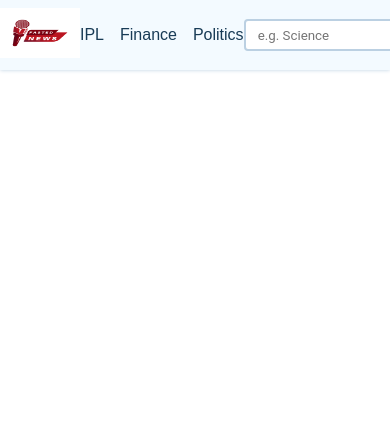
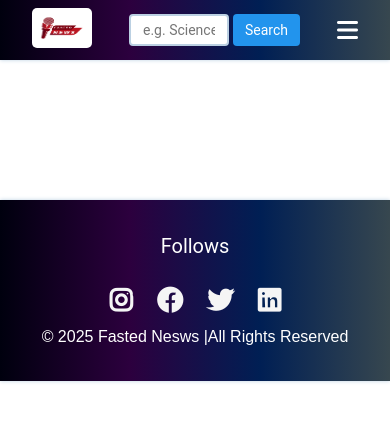
Before and after one commit to Rahul-dev02/News-Website, a plain HTML site: page index.html in a window 390 px wide. Drawn offline with Linux system fonts and the light colour scheme; no server answers; a web font is replaced by a local one.

Commit message:
footer&make-Responsive

```diff
--- a/index.html
+++ b/index.html
@@ -6,6 +6,8 @@
     <meta name="viewport" content="width=device-width, initial-scale=1.0">
     <title>News App</title>
     <link rel="stylesheet" href="style.css">
+    <link rel="shortcut icon" href="assets/fav-icon.png" type="image/x-icon">
+    <link href="https://cdnjs.cloudflare.com/ajax/libs/font-awesome/6.0.0/css/all.min.css" rel="stylesheet">
 </head>
 <body>
 
@@ -20,11 +22,16 @@
                     <li class="hover-link nav-item" id="finance" onclick="onNavItemClick('finance')">Finance</li>
                     <li class="hover-link nav-item" id="politics" onclick="onNavItemClick('politics')">Politics</li>
                 </ul>
+
             </div>
+
+
+
             <div class="search-bar flex">
                 <input id="search-text" type="text" class="news-input" placeholder="e.g. Science">
                 <button id="search-button" class="search-button">Search</button>
             </div>
+            <div id="menu-btn" class="fas fa-bars"></div>
         </div>
     </nav>
 
@@ -48,6 +55,26 @@
         </div>
     </template>
 
+    <footer >
+        <div class="container">
+
+     <div class="fot">
+    <p >Follows</p>
+
+    <div class="share">
+     <a href="#"><i class="fab fa-instagram icon"></i></a>
+     <a href="#"><i class="fab fa-facebook"></i></a>
+     <a href="#"><i class="fab fa-twitter"></i></a>
+     <a href="#"><i class="fab fa-linkedin"></i></a>
+
+    </div>
+<div >
+    <span>&copy; 2025 Fasted Nesws |All Rights Reserved</span>
+</div>
+
+</div>
+    </footer>
+
     <script src="script.js"></script>
 </body>
 </html>
--- a/script.js
+++ b/script.js
@@ -1,6 +1,22 @@
 const API_KEY= "be8947efbd8f41b19cd11edc35bca30a";
 
 const url ="https://newsapi.org/v2/everything?q=";
+
+const  navlinks=document.querySelector(".main-nav .nav-links");
+const menuBtn=document.getElementById("menu-btn")
+
+
+menuBtn.addEventListener("click",()=>{
+    console.log(1)
+    navlinks.classList.toggle("active")
+})
+
+
+
+
+
+
+
 
 window.addEventListener("load", () => fetchNews("India"));
 
--- a/style.css
+++ b/style.css
@@ -12,6 +12,32 @@
     --accent-color: #2294ed;
     --accent-color-dark: #1d69a3;
 }
+
+html {
+    scrollbar-color: green #f4f4f4; /* thumb color track color */
+    scrollbar-width: thin; /* scrollbar width (thin, auto, none) */
+  }
+
+::-webkit-scrollbar {
+    width: 12px;
+
+  }
+
+  ::-webkit-scrollbar-track {
+    background: #f4f4f4;
+    border-radius: 5px;
+  }
+
+
+  ::-webkit-scrollbar-thumb {
+    background: green;
+    border-radius: 5px;
+  }
+
+
+  ::-webkit-scrollbar-thumb:hover {
+    background: #555;
+  }
 
 body {
     font-family: "poppins",sans-serif;
@@ -42,10 +68,12 @@ ul{
     overflow: hidden;
 }
 nav{
-    background-color: #f3faff;
-    box-shadow: 0 0 4px #bbd0e2;
+
+
+
+   background: linear-gradient(to right, #00000e, #2c003e, #001f54, #37474f);    box-shadow: 0 0 4px #bbd0e2;
     position: fixed;
-    top: o;
+    top: 0;
     z-index: 99;
     left: 0;
     right: 0;
@@ -60,23 +88,33 @@ nav{
 .company-logo img{
     width: 80px;
     height: 50px;
+    border-radius: 5px;
 }
+
+
 .nav-links ul {
-    gap: 16px;
+    gap: 55px;
+
 }
 
 .hover-link {
     cursor: pointer;
+    color: #fff;
+    font-size: 20px;
 }
 
 .hover-link:hover {
-    color:var(--secondary-text-color);
+    color:gray;
 }
 
 .hover-link:active {
     color:red;
 }
 
+#menu-btn{
+    color: #fff;
+    display: none;
+}
 .search-bar{
     height: 32px;
     gap: 8px;
@@ -119,7 +157,7 @@ main{
 .card{
     width: 360px;
     min-height: 400px;
-    box-shadow: 0 0 4px #d4ec  ff;
+    box-shadow: 0 0 4px #d4ecff;
     border-radius: 4px;
     cursor: pointer;
     background-color: #fff;
@@ -147,3 +185,136 @@ main{
 .news-source{
     margin-block: 12px;
 }
+
+footer{
+    padding: 35px 10px;
+    background: linear-gradient(to right, #00000e, #2c003e, #001f54, #37474f);    box-shadow: 0 0 4px #bbd0e2;
+
+      text-align: center;
+}
+
+.fot{
+    color: #fff;
+}
+
+.fot p{
+    color: #fff;
+    font-size: 20px;
+    margin-bottom:15px ;
+}
+
+.fot .share a i{
+    color:whitesmoke;
+    font-weight: bold;
+    margin: 5px 10px;
+    font-size: 26px;
+    margin-block:15px ;
+}
+
+
+
+
+/* responsive code  */
+
+@media (max-width: 1024px) {
+    .cards-container {
+        justify-content: center;
+        gap: 16px;
+
+    }
+
+    .card {
+        width: 300px;
+    }
+
+    .search-bar {
+        flex-direction:row;
+
+    }
+
+    .news-input {
+        width: 200px;
+
+    }
+    .main-nav {
+        justify-content: space-between;
+        padding-block: 8px;
+        margin-inline: 2rem;
+}
+
+@media (max-width: 768px) {
+
+    #menu-btn{
+        color: #fff;
+        display:block;
+        font-size: 1.5rem;
+        cursor: pointer;
+    }
+    .nav-links{
+        display: none;
+        flex-direction: column;
+        gap: 10px;
+        position: absolute;
+        top: 60px;
+        left: 0;
+        background-color: #333;
+        width: 100%;
+        padding: 10px 0;
+
+    }
+    .nav-links:hover{
+        color: gray;
+    }
+
+    .nav-links.active{
+        display: flex;
+    }
+
+    .nav-links ul {
+        gap: 12px;
+        flex-direction: column;
+    }
+
+    .company-logo img {
+        width: 60px;
+        height: 40px;
+    }
+
+    .cards-container {
+        flex-direction: column;
+        align-items: center;
+    }
+
+    .card {
+        width: 90%;
+    }
+    .news-input {
+        width: 100px;
+    }
+}
+
+@media (max-width: 480px) {
+    .search-bar {
+        gap: 4px;
+    }
+
+    .nav-links ul {
+        gap: 12px;
+        flex-direction: column;
+    }
+
+    .news-input {
+        font-size: 14px;
+    }
+
+    .search-button {
+        font-size: 14px;
+        padding: 8px 12px;
+    }
+
+
+    .card-header img {
+        height: 150px;
+    }
+}
+}
```
Also changed, not shown: assets/fav-icon.png (added).
